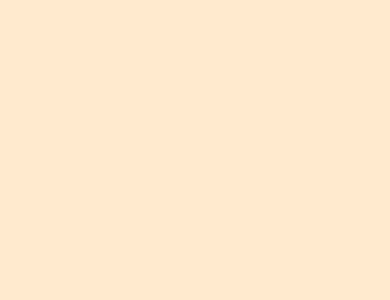
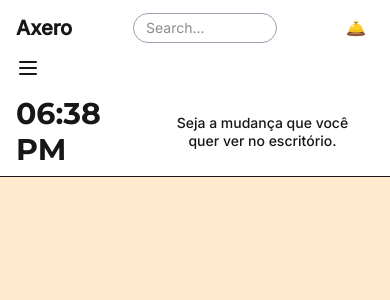
Before and after one commit to kailera/office-space, a Next.js app: page / in a window 390 px wide. Shown: the top 300 px of the page. Built offline with nearby package versions, Linux system fonts and the light colour scheme.

Commit message:
create responsive  header

```diff
--- a/app/globals.css
+++ b/app/globals.css
@@ -1,4 +1,5 @@
 @import "tailwindcss";
+
 
 :root {
   --font-title:'Montserrat', sans-serif;
@@ -15,6 +16,29 @@
   --font-mono: var(--font-geist-mono);
 }
 
+@theme {
+  @keyframes fade-in {
+    from { opacity: 0; }
+    to { opacity: 1; }
+  }
+}
+
+@keyframes fade-in-scale {
+  0% {
+    opacity: 0;
+    transform: scale(0.95);
+  }
+  100% {
+    opacity: 1;
+    transform: scale(1);
+  }
+}
+
+.animate-fade-in-scale {
+  animation: fade-in-scale 0.3s ease-out forwards;
+}
+
+
 @media (prefers-color-scheme: dark) {
   :root {
     --background: #17101b;
@@ -25,5 +49,38 @@
 body {
   background: var(--background);
   color: var(--foreground);
-  font-family: var(--font-body)
+  font-family: var(--font-body);
+  padding: 0;
+  margin: 0;
+  width: 100%;
+  height: 100%;
+  overflow-x: hidden;
 }
+
+h1, h2, h3, h4, h5, h6{
+  font-family: var(--font-title);
+}
+
+h1 {
+  @apply text-4xl font-bold;
+}
+
+h2 {
+  @apply text-3xl font-semibold;
+}
+
+h3 {
+  @apply text-2xl font-medium;
+}
+
+h4 {
+  @apply text-xl;
+}
+
+h5 {
+  @apply text-lg;
+}
+
+h6 {
+  @apply text-base;
+}
--- a/app/page.tsx
+++ b/app/page.tsx
@@ -1,3 +1,9 @@
+import Header from "@/components/layout/header";
+
 export default function Page(){
-
+  return(
+<main className="w-full">
+      <Header/>
+    </main>
+  )
 }
--- /dev/null
+++ b/components/features/motivational-phrases.tsx
@@ -0,0 +1,34 @@
+import { useEffect, useState } from "react";
+import { phrases } from "../../res/phrases";
+
+export default function MotivationalPhrase() {
+  const [index, setIndex] = useState(0);
+  const [fadeClass, setFadeClass] = useState("animate-fade-in-scale");
+
+  useEffect(() => {
+    const interval = setInterval(() => {
+      setFadeClass("opacity-0 scale-95 transition-all duration-300");
+      setTimeout(() => {
+        setIndex((prev) => (prev + 1) % phrases.length);
+        setFadeClass("animate-fade-in-scale");
+      }, 300);
+    }, 6000);
+    return () => clearInterval(interval);
+  }, []);
+
+  return (
+    <div
+      className={`w-[260px] sm-w-[300px] md:w-[360px] min-h-[48px] max-h-[64px] overflow-hidden
+        text-center font-medium text-sm sm:text-base md:text-lg ${fadeClass}`}
+      style={{
+        lineHeight:"1.3",
+        display:"flex",
+        alignItems:"center",
+        justifyContent:"center",
+        textWrap:"balance"
+      }}
+    >
+      {phrases[index]}
+    </div>
+  );
+}
--- /dev/null
+++ b/components/layout/header.tsx
@@ -0,0 +1,77 @@
+'use client';
+import MotivationalPhrase from '@/components/features/motivational-phrases';
+import useClock from '@/utils/clock';
+import { Menu, X } from 'lucide-react';
+import { useState } from 'react';
+
+export default function Header() {
+  const [navOpen, setNavOpen] = useState(false);
+  const [notificationsOpen, setNotificationsOpen] = useState(false);
+  const time = useClock();
+
+  return (
+    <header className="w-full border-b bg-white dark:bg-zinc-900 py-2 px-4 flex flex-col gap-2">
+      <main className="flex w-full justify-between items-center">
+        <span className="text-xl font-bold text-shadow-amber-100">Axero</span>
+
+        <input
+          type="text"
+          placeholder="Search..."
+          className="px-3 py-1 text-sm rounded-full border-1 border-gray-400 w-36 sm:w-64 md:w-80 transition-all"
+        />
+
+        <section className="sm:hidden relative">
+          <button className='p-2' onClick={() => setNotificationsOpen((prev) => !prev)}>🛎️</button>
+          <div
+            className={`
+              absolute right-0 top-8 p-2 bg-amber-50 dark:bg-slate-800 rounded shadow transition-all duration-300 ease-out z-50
+              flex-col gap-2
+              ${notificationsOpen ? 'flex opacity-100 translate-y-0' : 'hidden opacity-0 -translate-y-2'}
+            `}
+          >
+            <div>🔔</div>
+            <div>💬</div>
+            <div>➕</div>
+            <div>🧑‍⚕️</div>
+          </div>
+        </section>
+
+        <section className="hidden sm:flex gap-3 items-center">
+          <div>🔔</div>
+          <div>💬</div>
+          <div>➕</div>
+          <div>🧑‍⚕️</div>
+        </section>
+      </main>
+
+      <div className="flex sm:hidden justify-start">
+        <button onClick={() => setNavOpen((prev) => !prev)}>
+          {navOpen ? <X className="w-6 h-6" /> : <Menu className="w-6 h-6" />}
+        </button>
+      </div>
+
+      <section className="flex flex-row justify-center items-start sm:items-center sm:flex-row transition-all duration-300">
+        <nav
+          className={`
+            w-full sm:w-auto flex-col sm:flex-row gap-2 sm:gap-4
+            transition-all duration-300 ease-out
+            overflow-hidden
+            ${navOpen ? 'flex opacity-100 translate-y-0' : 'hidden sm:flex opacity-0 sm:opacity-100'}
+          `}
+        >
+          <div>Home</div>
+          <div>News</div>
+          <div>Events</div>
+          <div>People</div>
+          <div>Activity</div>
+        </nav>
+
+        <div className="flex flex-row items-center gap-3 mt-2 sm:mt-0 sm:ml-auto">
+            <h2>{time}</h2>
+            <MotivationalPhrase/>
+        </div>
+      </section>
+
+    </header>
+  );
+}
--- /dev/null
+++ b/res/phrases.ts
@@ -0,0 +1,12 @@
+export const phrases = [
+  "Seja a mudança que você quer ver no escritório.",
+  "A excelência vem com consistência.",
+  "Hoje é um ótimo dia para entregar valor.",
+  "Concentre-se no que importa.",
+  "Faça o seu melhor, mesmo quando ninguém estiver olhando.",
+  "O progresso é melhor que a perfeição.",
+  "A motivação é o que te faz começar, o hábito é o que te mantém.",
+  "Transforme problemas em soluções.",
+  "Você é mais produtivo do que pensa.",
+  "Trabalho em equipe é multiplicar talentos."
+];
--- /dev/null
+++ b/utils/clock.tsx
@@ -0,0 +1,18 @@
+import { useEffect, useState } from 'react';
+
+export default function useClock(): string {
+  const [time, setTime] = useState(() => {
+    const now = new Date();
+    return now.toLocaleTimeString([], { hour: '2-digit', minute: '2-digit' });
+  });
+
+  useEffect(() => {
+    const interval = setInterval(() => {
+      const now = new Date();
+      setTime(now.toLocaleTimeString([], { hour: '2-digit', minute: '2-digit' }));
+    }, 1000);
+    return () => clearInterval(interval);
+  }, []);
+
+  return time;
+}
```
Also changed, not shown: package.json (+7 -6 lines), components/layout/footer.tsx (added), 1 other file (tests, documents, lock files or other folders).
